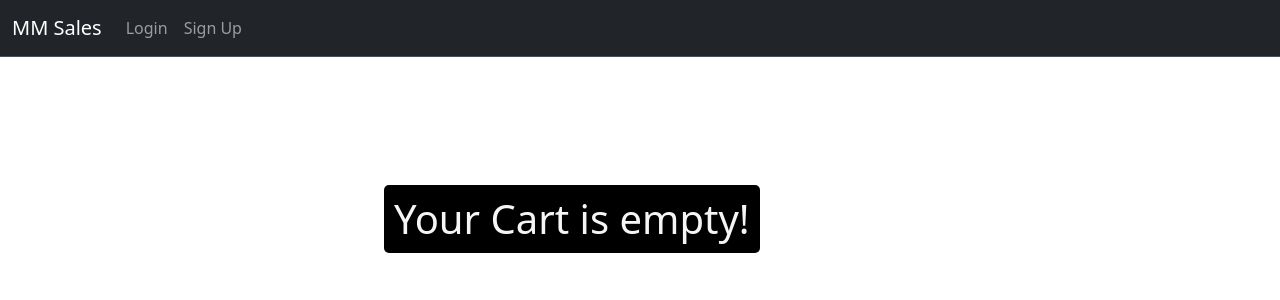
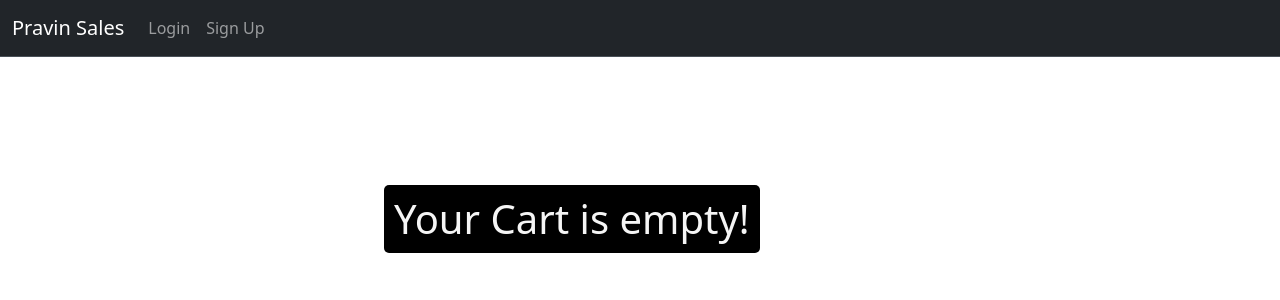
Before and after one commit to pravin575/Online-Electronic-Store, a Django app: template cart/templates/cart/cart.html in a window 1280 px wide. Shown: the top 300 px of the page. Run offline with Django 5.2, Linux system fonts and the light colour scheme; the template is opened without the code that fills it, so the values that code supplies are empty.

Commit message:
Navbar Changed

```diff
--- a/shop/templates/shop/base.html
+++ b/shop/templates/shop/base.html
@@ -11,7 +11,7 @@
   <nav class="navbar navbar-expand-lg bg-dark border-bottom border-body" data-bs-theme="dark">
 
         <div class="container-fluid">
-          <a class="navbar-brand" href="http://127.0.0.1:8000/shop/home">MM Sales</a>
+          <a class="navbar-brand" href="http://127.0.0.1:8000/shop/home">Pravin Sales</a>
           <button class="navbar-toggler" type="button" data-bs-toggle="collapse" data-bs-target="#navbarSupportedContent" aria-controls="navbarSupportedContent" aria-expanded="false" aria-label="Toggle navigation">
             <span class="navbar-toggler-icon"></span>
           </button>
```
Also changed, not shown: db.sqlite3.
